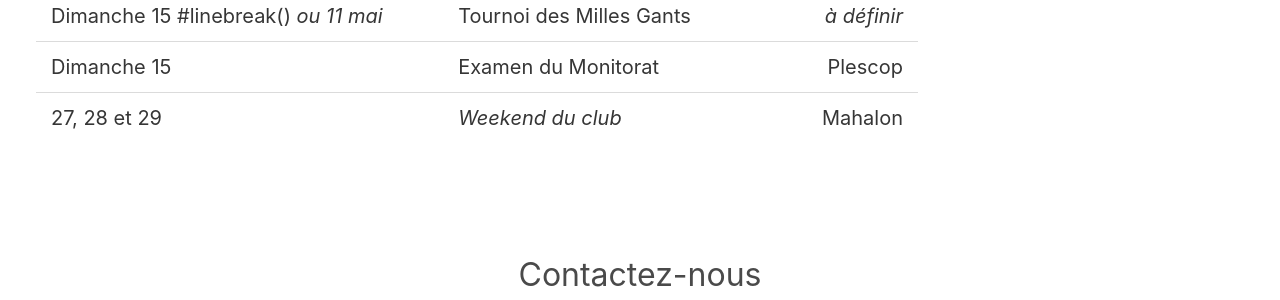
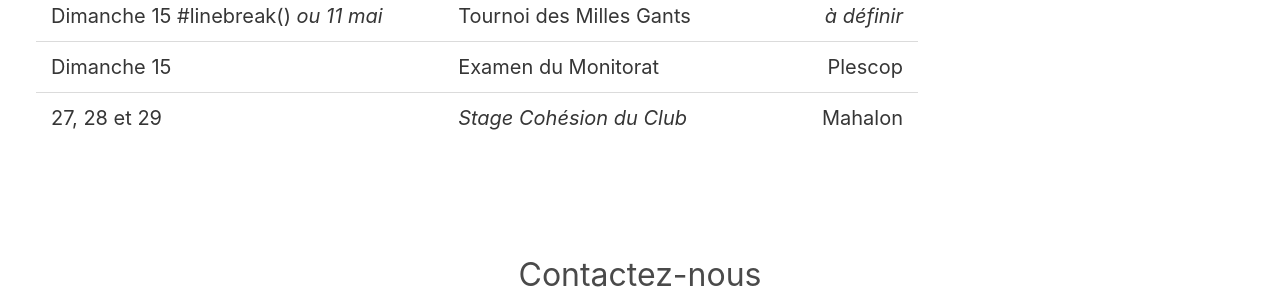
Before and after one commit to guipavas-savate/guipavas-savate.github.io, a Jekyll site: the page built from calendrier.html, in a window 1280 px wide. Shown: the part 1643-1943 px from the top of the page. Built offline with Jekyll 4.4.1, drawn with Linux system fonts in a browser that asks for light colours; nearby versions of some CDN libraries.

Commit message:
Stage de cohésion

```diff
--- a/_data/calendar.yml
+++ b/_data/calendar.yml
@@ -76,5 +76,5 @@ months:
           name: Examen du Monitorat
           place: Plescop
         - date: 27, 28 et 29
-          name: "*Weekend du club*"
+          name: "*Stage Cohésion du Club*"
           place: Mahalon
```
Also changed, not shown: 1 other file.
